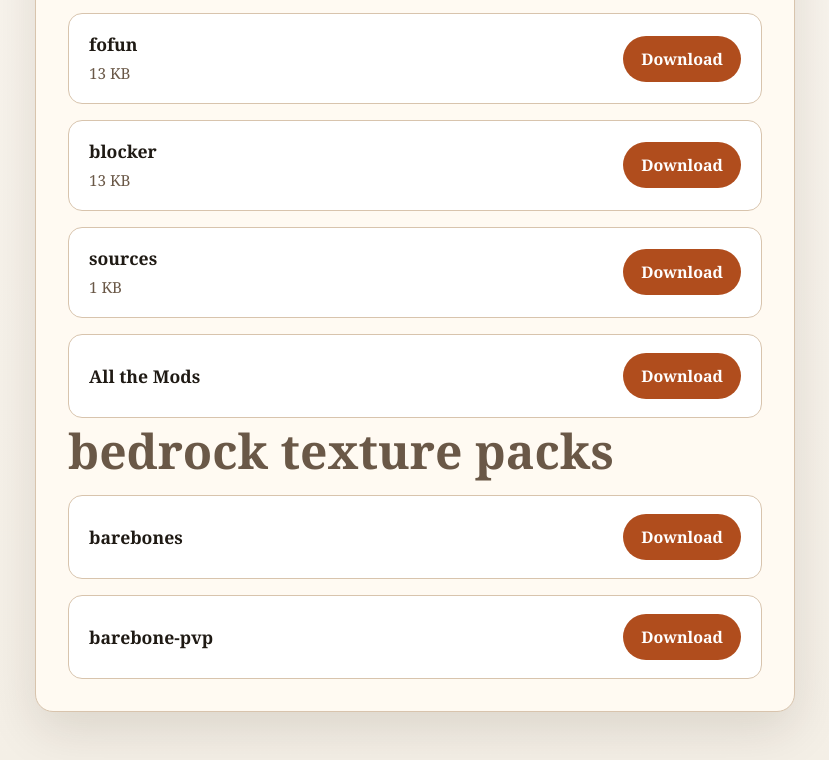
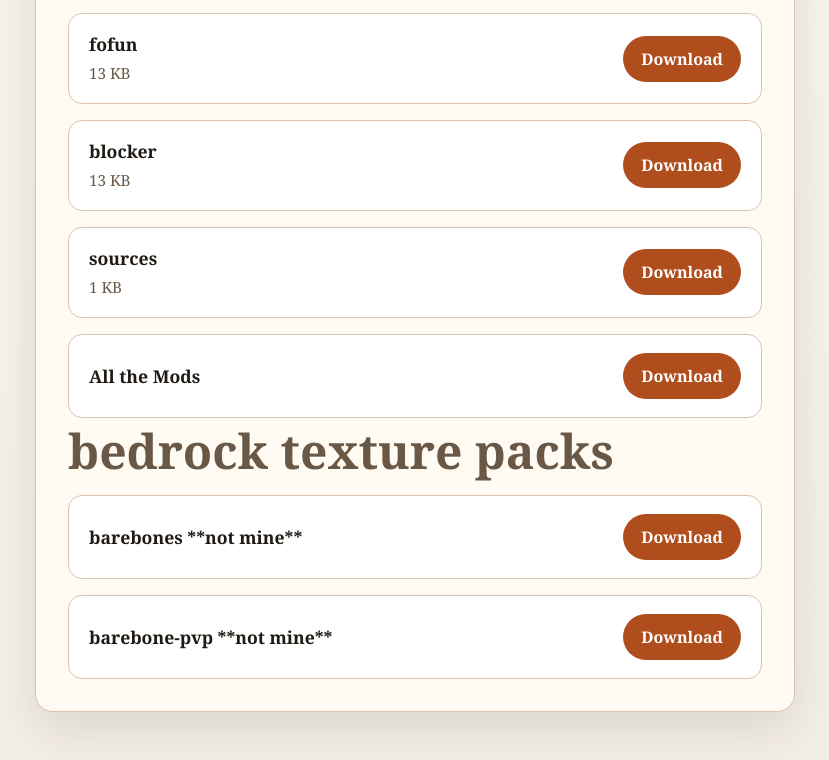
Before and after one commit to elijahchristy15-tech/PythonProject5, a plain HTML site: page index.html in a window 1280 px wide. Shown: the part 620-1380 px from the top of the page, without its empty margins (225-1054 px from the left). Drawn offline with Linux system fonts and the light colour scheme.

Commit message:
updating :)

```diff
--- a/index.html
+++ b/index.html
@@ -177,14 +177,14 @@
         <ul class="mods">
             <li>
                 <div>
-                    <h2 class="mod-name">barebones</h2>
+                    <h2 class="mod-name">barebones **not mine**</h2>
                 </div>
                 <a class="download-link" href="Mods/Barebones.mcpack" download>Download</a>
             </li>
 
             <li>
                 <div>
-                    <h2 class="mod-name">barebone-pvp</h2>
+                    <h2 class="mod-name">barebone-pvp **not mine**</h2>
                 </div>
                 <a class="download-link" href="Mods/bare-bone-pvp.mcpack" download>Download</a>
             </li>
```
